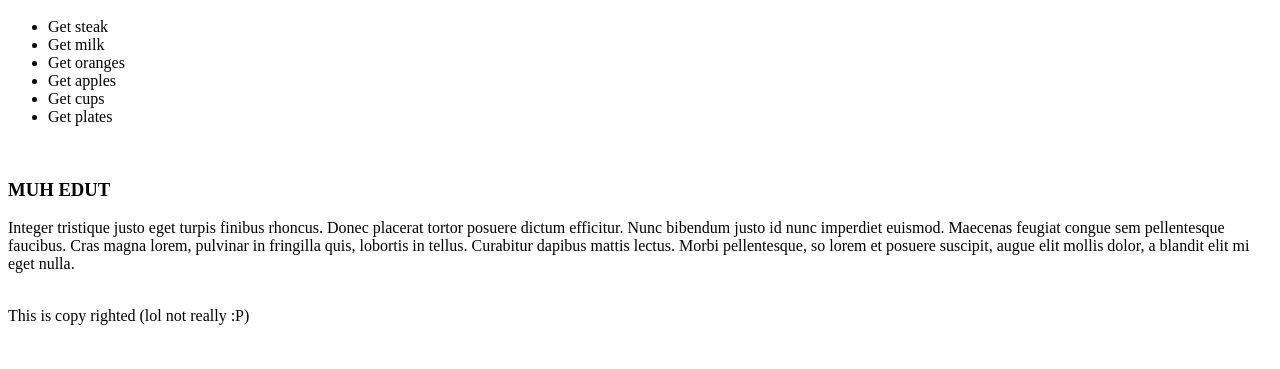
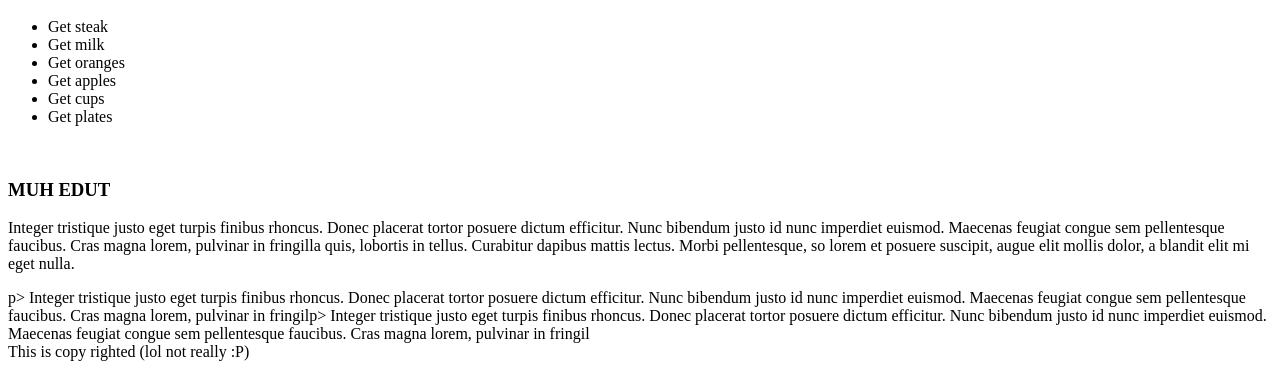
Before and after one commit to ijjjjojjokojojojojlp345678/tutorials, a plain HTML site: page index.html in a window 1280 px wide. Shown: the part 532-901 px from the top of the page. Before the commit the page ends 865 px from the top, so only its background shows below. Drawn offline with Linux system fonts and the light colour scheme.

Commit message:
my name jeff i dum

```diff
--- a/index.html
+++ b/index.html
@@ -51,7 +51,11 @@
 	Cras magna lorem, pulvinar in fringilla quis, lobortis in tellus. Curabitur dapibus mattis lectus. Morbi
 	pellentesque, so lorem et posuere suscipit, augue elit mollis dolor, a blandit elit mi eget nulla. </p>
 
-
+	p> Integer tristique justo eget turpis finibus rhoncus. Donec placerat tortor posuere dictum efficitur.
+	Nunc bibendum justo id nunc imperdiet euismod. Maecenas feugiat congue sem pellentesque faucibus.
+	Cras magna lorem, pulvinar in fringilp> Integer tristique justo eget turpis finibus rhoncus. Donec placerat tortor posuere dictum efficitur.
+	Nunc bibendum justo id nunc imperdiet euismod. Maecenas feugiat congue sem pellentesque faucibus.
+	Cras magna lorem, pulvinar in fringil
 	<br>
 
 	<div id="footer">
```
